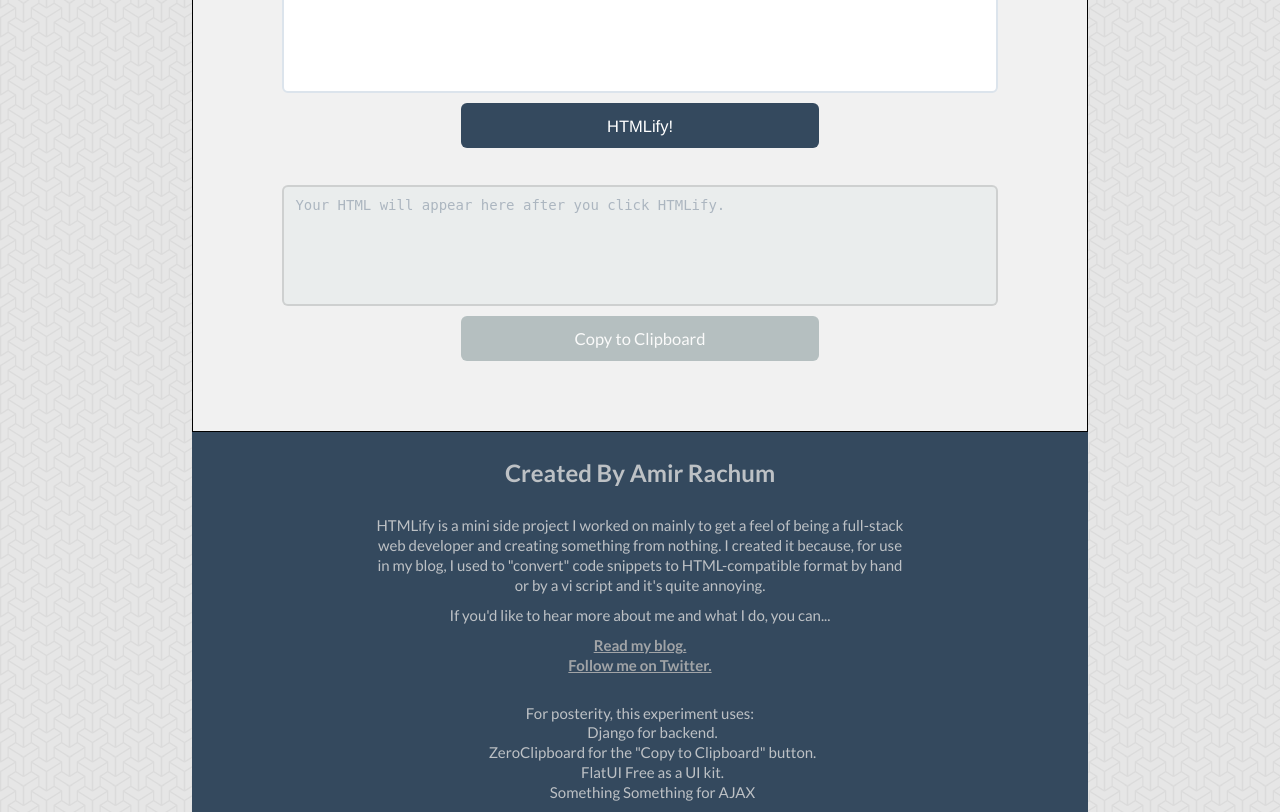
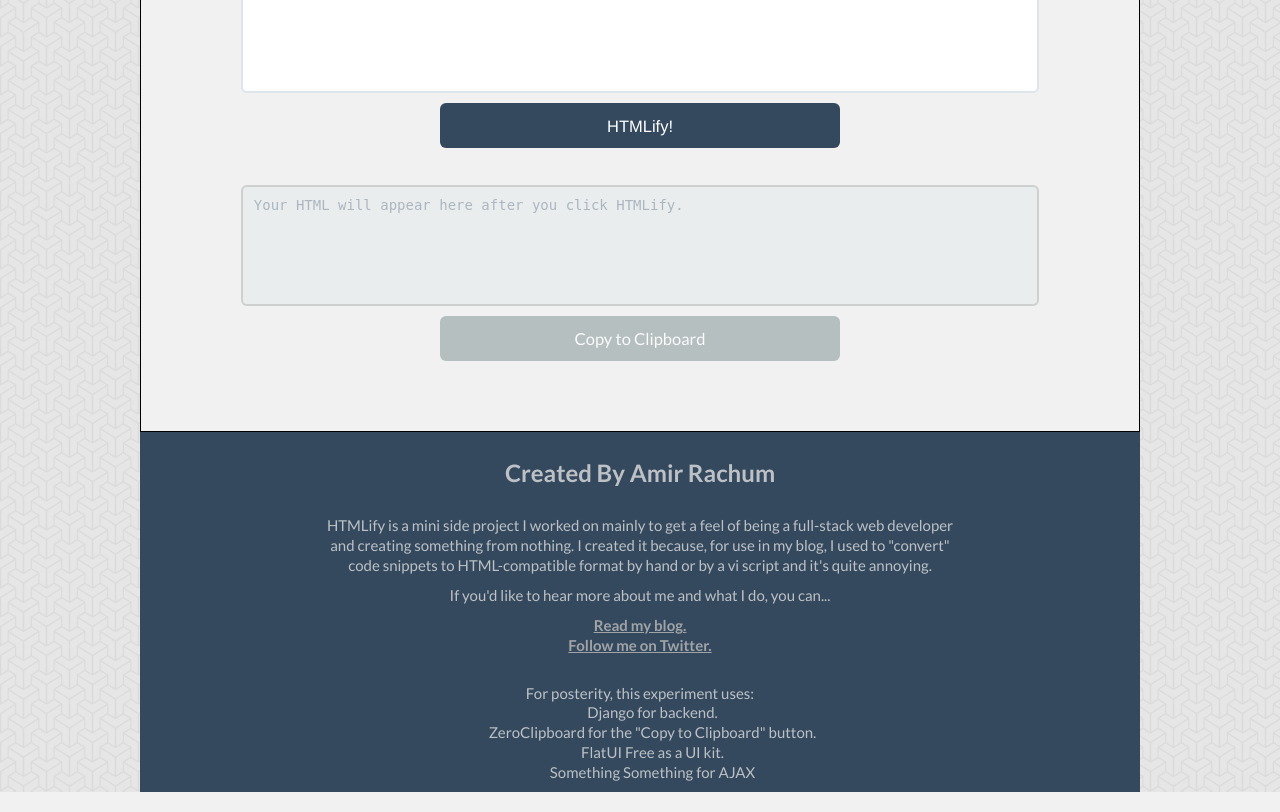
Before and after one commit to Nurdok/htmlify, a Django app: page / in a window 1280 px wide. Shown: the part 301-1113 px from the top of the page. Run offline with Django 3.2, Linux system fonts and the light colour scheme.

Commit message:
css and other boring s**t.

```diff
--- a/htmlify/templates/htmlify.html
+++ b/htmlify/templates/htmlify.html
@@ -28,11 +28,11 @@
 </head>
 <body>
 
-<a href="https://github.com/Nurdok/htmlify"><img style="position: absolute; top: 0; right: 0; border: 0;" src="https://s3.amazonaws.com/github/ribbons/forkme_right_red_aa0000.png" alt="Fork me on GitHub"></a>
 
 <div style="width: 100%; height: 100%" align="center">
-    <div style="width: 70%; height: 100%">
-        <div style="background-color: #f1f1f1; padding-bottom: 5em; border: 1px black solid; border-top: 0px" align="center">
+    <a href="https://github.com/Nurdok/htmlify"><img style="position: absolute; top: 0; right: 0; border: 0;" src="https://s3.amazonaws.com/github/ribbons/forkme_right_red_aa0000.png" alt="Fork me on GitHub"></a>
+    <div style="width: auto; height: 100%; max-width: 1000px; min-width:500px">
+        <div style="background-color: #f1f1f1; padding-bottom: 5em; border: 1px black solid; border-top: 0px;" align="center">
             <!-- Header -->
             <div class="demo-headline" style="padding: 4em 0 5em 0">
                 <h1 class="demo-logo">
@@ -73,7 +73,7 @@
         <footer style="background-color: #34495E;">
         <div style="overflow: auto; width: 100%">
             <h3 class="footer-title">Created By Amir Rachum</h3>
-            <div style="width: auto; max-width: 60%; overflow: auto; padding: 0 1em 0 1em;">
+            <div style="width: auto; max-width: 650px; overflow: auto; padding: 0 1em 0 1em;">
                 <p>
                 HTMLify is a mini side project I worked on mainly to get a feel of being a full-stack web developer and creating something from nothing.
                 I created it because, for use in my blog, I used to "convert" code snippets to HTML-compatible format by hand or by a vi script and it's
```
